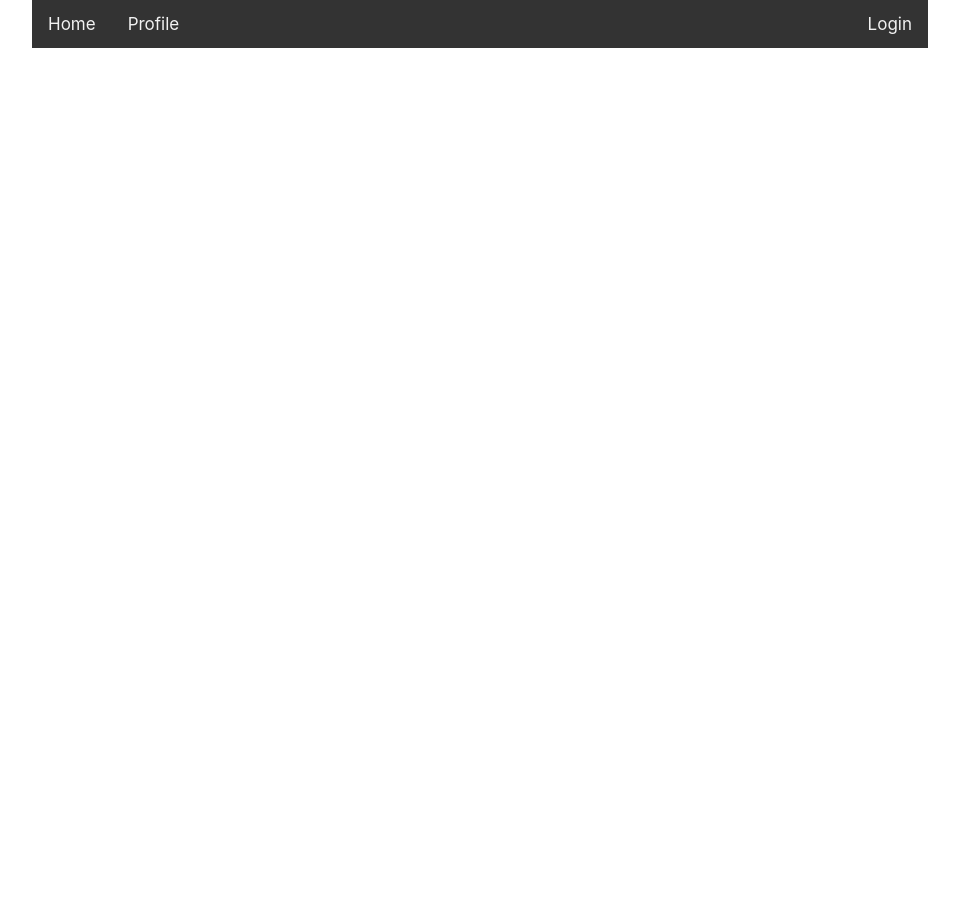
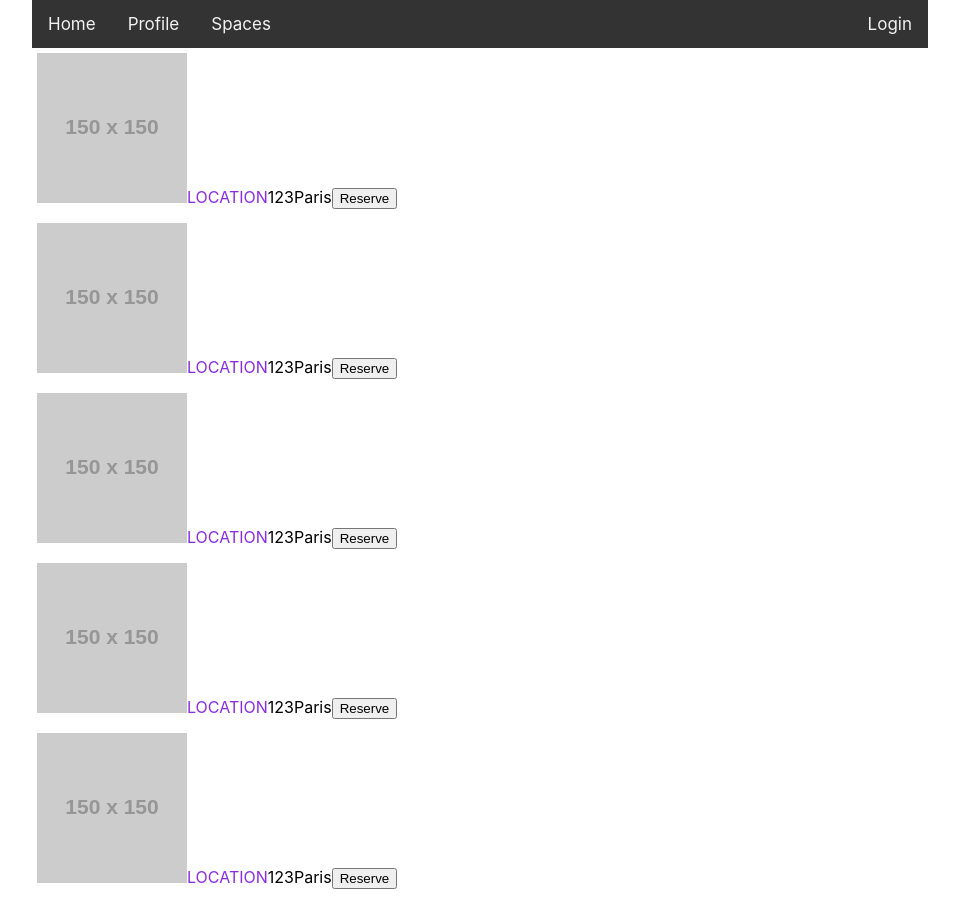
Before and after one commit to diegohdez90/space-finder-frontend-test, a React (Create React App) app: page /spaces in a window 1280 px wide. Before the commit this address had no page. Shown: the whole page, without its empty margins (160-1119 px from the left). Before the commit the page ends 800 px from the top, so only its background shows below. Built offline with nearby package versions, Linux system fonts and the light colour scheme.

Commit message:
feat: add space item with service to fetch data spaces items

```diff
--- a/src/App.tsx
+++ b/src/App.tsx
@@ -5,8 +5,10 @@ import { User } from './models/User';
 import Home from './pages/Home';
 import Login from './pages/Login';
 import Profile from './pages/Profile';
+import Spaces from './pages/Spaces';
 import CustomRouter from './router/CustomRouter';
 import { AuthService } from './services/AuthService';
+import { DataService } from './services/DataService';
 import history from './utils/history';
 
 interface State {
@@ -20,6 +22,7 @@ class App extends React.Component<{}, State> {
   };
 
   private authService: AuthService = new AuthService();
+  private dataService: DataService = new DataService();
 
   private setUser = (user: User) => {
     this.setState({
@@ -53,6 +56,12 @@ class App extends React.Component<{}, State> {
                 setUser={this.setUser}
               />}
             />
+            <Route
+              path='/spaces'
+              element={<Spaces
+                dataService={this.dataService}
+              />}
+            />
           </Routes>
         </CustomRouter>
       </div>
--- a/src/components/NavBar.tsx
+++ b/src/components/NavBar.tsx
@@ -22,6 +22,7 @@ class NavBar extends Component<Props> {
       <div className='navbar'>
         <Link to='/'>Home</Link>
         <Link to='/profile'>Profile</Link>
+        <Link to='/spaces'>Spaces</Link>
         {
           loginLogout
         }
--- /dev/null
+++ b/src/components/SpaceItem/SpaceItem.css
@@ -0,0 +1,17 @@
+.spaceComponent {
+    display: inline-block;
+    width: 450px;
+    margin: 5px;
+    overflow: auto;
+}
+
+img {
+    max-width: 100%;
+    max-height: 100%;
+}
+
+.name {
+    text-align: center;
+    text-transform: uppercase;
+    color: blueviolet;
+}
--- /dev/null
+++ b/src/components/SpaceItem/SpaceItem.tsx
@@ -0,0 +1,40 @@
+import React, { Component } from 'react';
+import './SpaceItem.css';
+
+interface Props {
+  spaceId: string,
+  name: string,
+  location: string,
+  photoUrl?: string,
+  reserveSpace: (spaceId: string) => void
+}
+
+class SpaceItem extends Component<Props> {
+
+  private renderImage = () => {
+    if (this.props.photoUrl) {
+      return <img src={this.props.photoUrl} alt="space" srcSet={this.props.photoUrl} />
+    }
+    return <img src='https://via.placeholder.com/150' alt="no-available" srcSet='https://via.placeholder.com/150' />
+  }
+
+  private onReserveSpace = (e: React.MouseEvent<HTMLElement>) => {
+    this.props.reserveSpace(this.props.spaceId)
+  }
+
+  render() {
+    return (
+      <div className='spaceComponent'>
+        {this.renderImage()}
+        <label className='name'>{this.props.name}</label>
+        <label className='spaceId'>{this.props.spaceId}</label>
+        <label className='location'>{this.props.location}</label>
+        <button
+          onClick={this.onReserveSpace}
+        >Reserve</button>
+      </div>
+    )
+  }
+}
+
+export default SpaceItem;
--- /dev/null
+++ b/src/components/SpaceItem/index.tsx
@@ -0,0 +1,3 @@
+import SpaceItem from "./SpaceItem";
+
+export default SpaceItem;
--- /dev/null
+++ b/src/models/Space.ts
@@ -0,0 +1,6 @@
+export interface Space {
+    spaceId: string,
+    name: string,
+    location: string,
+    photoUrl?: string,
+}
--- /dev/null
+++ b/src/pages/Spaces.tsx
@@ -0,0 +1,53 @@
+import React, { Component } from 'react';
+import SpaceItem from '../components/SpaceItem';
+import { Space } from '../models/Space';
+import { DataService } from '../services/DataService';
+
+interface Props {
+  dataService: DataService
+}
+
+interface State {
+  spaces: Space[] | undefined
+}
+
+class Spaces extends Component<Props, State> {
+
+  state: State = {
+    spaces: undefined
+  }
+
+  componentDidMount() {
+    this.props
+      .dataService
+      .getSpaces()
+      .then(res => {
+        this.setState({
+          spaces: res
+        });
+      });
+  }
+
+  onReserveSpace = (spaceId: string) => {
+
+  }
+
+  render() {
+    return (
+      <div>
+        {
+          this.state.spaces && this.state.spaces.map(space => (
+            <SpaceItem
+              spaceId={space.spaceId}
+              name={space.name}
+              location={space.location}
+              reserveSpace={this.onReserveSpace}
+            />
+          ))
+        }
+      </div>
+    )
+  }
+}
+
+export default Spaces;
--- /dev/null
+++ b/src/services/DataService.ts
@@ -0,0 +1,33 @@
+import { Space } from "../models/Space";
+
+export class DataService {
+    public async getSpaces(): Promise<Space[]> {
+        const spaces: Space[] = [];
+        spaces.push({
+            name: 'Location',
+            location: 'Paris',
+            spaceId: '123'
+        });
+        spaces.push({
+            name: 'Location',
+            location: 'Paris',
+            spaceId: '123'
+        });
+        spaces.push({
+            name: 'Location',
+            location: 'Paris',
+            spaceId: '123'
+        });
+        spaces.push({
+            name: 'Location',
+            location: 'Paris',
+            spaceId: '123'
+        });
+        spaces.push({
+            name: 'Location',
+            location: 'Paris',
+            spaceId: '123'
+        });
+        return spaces;
+    }
+}
```
